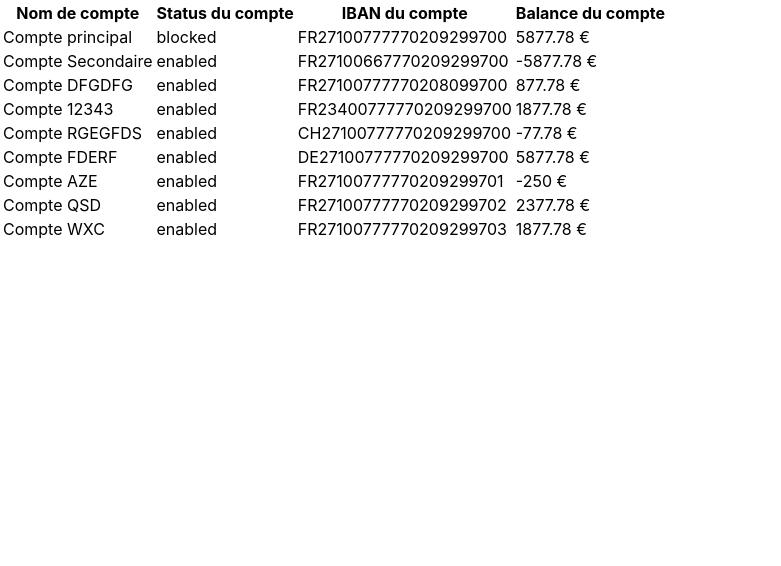
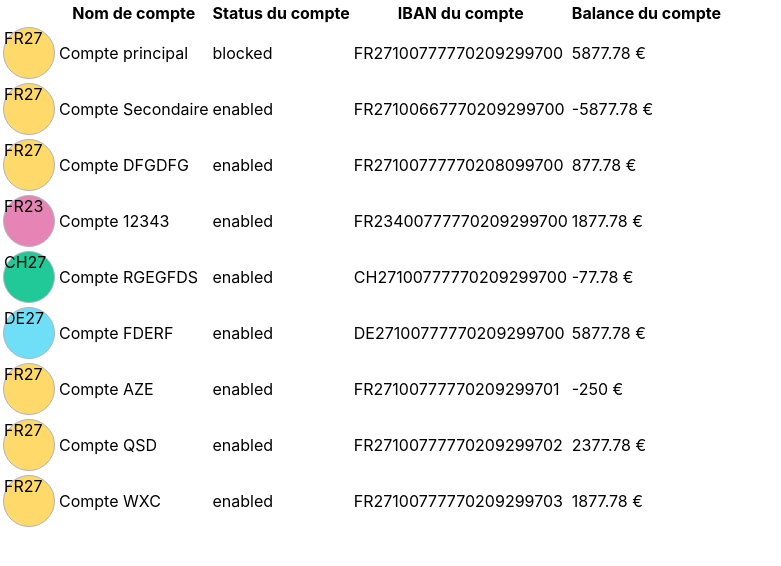
Before and after one commit to RodolphePoon/front-interview, a React (Create React App) app: page / in a window 1280 px wide. Shown: the top 566 px of the page, without its empty margins (0-781 px from the left). Built offline with nearby package versions, Linux system fonts and the light colour scheme.

Commit message:
add logo

```diff
--- /dev/null
+++ b/src/components/Table/Table.css
@@ -0,0 +1,19 @@
+.logo{
+  height: 50px;
+  width: 50px;
+  border-radius: 50%;
+  display: inline-block;
+  border:1px solid #adb5bd;
+}
+.logo.FR27{
+  background-color: #ffda6a;
+}
+.logo.FR23{
+  background-color: #e685b5;
+}
+.logo.DE27{
+  background-color: #6edff6;
+}
+.logo.CH27{
+  background-color: #20c997;
+}
--- a/src/components/Table/Table.js
+++ b/src/components/Table/Table.js
@@ -1,8 +1,15 @@
 import React from "react"
+import './Table.css'
+
+const Logo = ({ iban }) => {
+  const bank = iban.substring(0, 4)
+
+  return <span className={`logo ${bank}`}>{bank}</span>
+}
 
 const Table = ({ data, columns }) => {
-  return <table><thead>{columns.map(({ label }) => <th>{label}</th>)}</thead>
-    <tbody>{data.map(dataRow => <tr>{columns.map(({ accessor }) => <td>{dataRow[accessor]}</td>)}</tr>)}</tbody></table>
+  return <table><thead><th></th>{columns.map(({ label }) => <th>{label}</th>)}</thead>
+    <tbody>{data.map(dataRow => <tr><td><Logo iban={dataRow.iban} /></td>{columns.map(({ accessor }) => <td>{dataRow[accessor]}</td>)}</tr>)}</tbody></table>
 }
 
 export default Table
```
